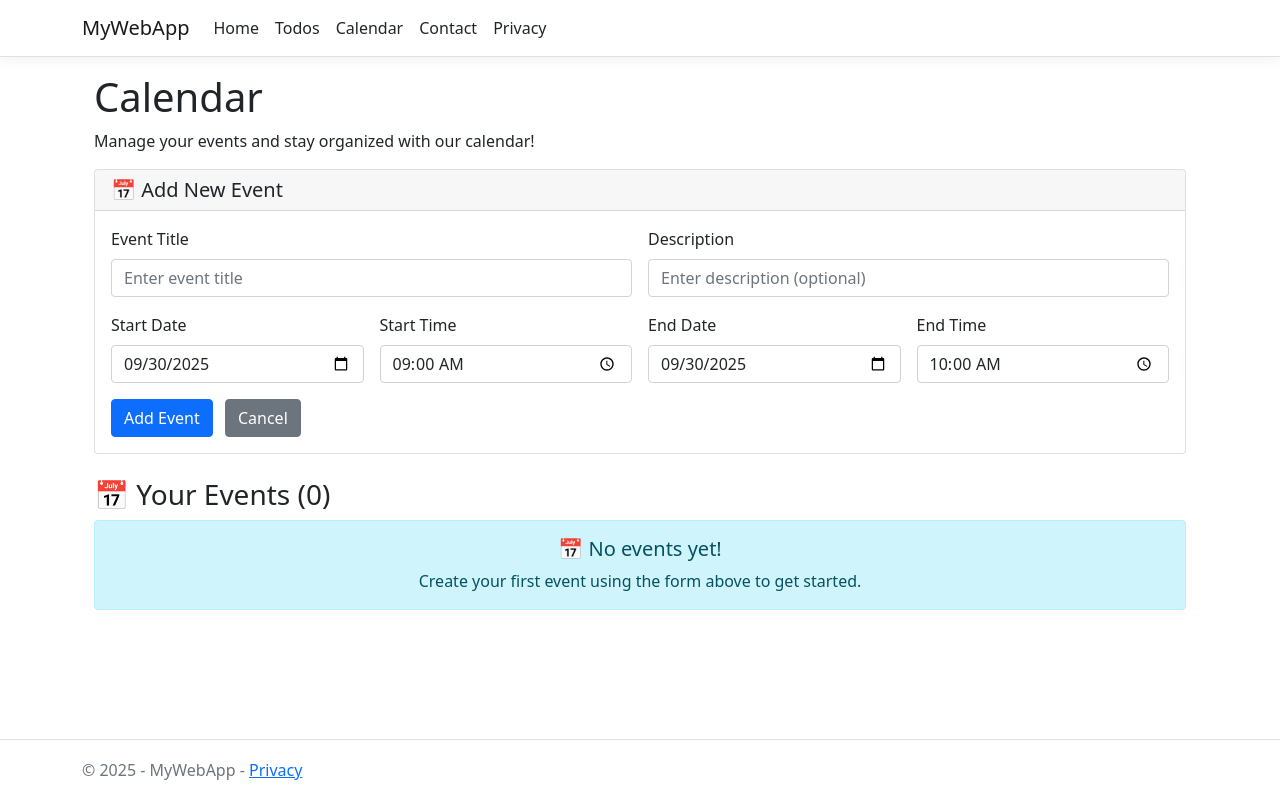
After one commit to bfayez/MyWebAppACA, an ASP.NET Core app: page /Calendar in a window 1280 px wide. The commit adds this page. Run offline with ASP.NET Core 8, Linux system fonts and the light colour scheme; style sheets or scripts are compiled from the project's sources.

Commit message:
Implement complete calendaring solution with documentation
Co-authored-by: bfayez <2073436+bfayez@users.noreply.github.com>

```diff
--- /dev/null
+++ b/Pages/Calendar.cshtml
@@ -0,0 +1,312 @@
+@page
+@model CalendarModel
+@{
+    ViewData["Title"] = "Calendar";
+}
+
+<div class="container">
+    <h1>@ViewData["Title"]</h1>
+    <p>Manage your events and stay organized with our calendar!</p>
+
+    @if (!string.IsNullOrEmpty(Model.Message))
+    {
+        <div class="alert alert-success" role="alert">
+            @Model.Message
+        </div>
+    }
+
+    <!-- Add New Event Form -->
+    <div class="card mb-4">
+        <div class="card-header">
+            <h5 class="mb-0">📅 Add New Event</h5>
+        </div>
+        <div class="card-body">
+            <form method="post" class="row g-3">
+                <div class="col-md-6">
+                    <label asp-for="NewEvent.Title" class="form-label"></label>
+                    <input asp-for="NewEvent.Title" class="form-control" placeholder="Enter event title" />
+                    <span asp-validation-for="NewEvent.Title" class="text-danger"></span>
+                </div>
+
+                <div class="col-md-6">
+                    <label asp-for="NewEvent.Description" class="form-label"></label>
+                    <input asp-for="NewEvent.Description" class="form-control" placeholder="Enter description (optional)" />
+                    <span asp-validation-for="NewEvent.Description" class="text-danger"></span>
+                </div>
+
+                <div class="col-md-3">
+                    <label asp-for="NewEvent.StartDate" class="form-label"></label>
+                    <input asp-for="NewEvent.StartDate" type="date" class="form-control" />
+                    <span asp-validation-for="NewEvent.StartDate" class="text-danger"></span>
+                </div>
+
+                <div class="col-md-3">
+                    <label asp-for="NewEvent.StartTime" class="form-label"></label>
+                    <input asp-for="NewEvent.StartTime" type="time" class="form-control" />
+                    <span asp-validation-for="NewEvent.StartTime" class="text-danger"></span>
+                </div>
+
+                <div class="col-md-3">
+                    <label asp-for="NewEvent.EndDate" class="form-label"></label>
+                    <input asp-for="NewEvent.EndDate" type="date" class="form-control" />
+                    <span asp-validation-for="NewEvent.EndDate" class="text-danger"></span>
+                </div>
+
+                <div class="col-md-3">
+                    <label asp-for="NewEvent.EndTime" class="form-label"></label>
+                    <input asp-for="NewEvent.EndTime" type="time" class="form-control" />
+                    <span asp-validation-for="NewEvent.EndTime" class="text-danger"></span>
+                </div>
+
+                <div class="col-12">
+                    <button type="submit" class="btn btn-primary">
+                        <i class="bi bi-plus-circle"></i> Add Event
+                    </button>
+                    <a asp-page="/Index" class="btn btn-secondary ms-2">Cancel</a>
+                </div>
+            </form>
+        </div>
+    </div>
+
+    <!-- Calendar View -->
+    <div class="row">
+        <div class="col-12">
+            <h3>📅 Your Events (@Model.Events.Count)</h3>
+
+            @if (Model.Events.Any())
+            {
+                var today = DateTime.Today;
+                var currentMonth = today.Month;
+                var currentYear = today.Year;
+                var firstDayOfMonth = new DateTime(currentYear, currentMonth, 1);
+                var lastDayOfMonth = firstDayOfMonth.AddMonths(1).AddDays(-1);
+                var firstDisplayDate = firstDayOfMonth.AddDays(-(int)firstDayOfMonth.DayOfWeek);
+                var lastDisplayDate = lastDayOfMonth.AddDays(6 - (int)lastDayOfMonth.DayOfWeek);
+
+                var todayEvents = Model.Events.Where(e => e.IsToday).OrderBy(e => e.StartDateTime).ToList();
+                var upcomingEvents = Model.Events.Where(e => e.IsUpcoming).OrderBy(e => e.StartDateTime).Take(5).ToList();
+                var pastEvents = Model.Events.Where(e => e.IsPast).OrderByDescending(e => e.StartDateTime).Take(5).ToList();
+
+                <!-- Simple Calendar Grid -->
+                <div class="card mb-4">
+                    <div class="card-header text-center">
+                        <h5 class="mb-0">@firstDayOfMonth.ToString("MMMM yyyy")</h5>
+                    </div>
+                    <div class="card-body p-0">
+                        <table class="table table-bordered mb-0">
+                            <thead class="table-light">
+                                <tr>
+                                    <th class="text-center py-2">Sunday</th>
+                                    <th class="text-center py-2">Monday</th>
+                                    <th class="text-center py-2">Tuesday</th>
+                                    <th class="text-center py-2">Wednesday</th>
+                                    <th class="text-center py-2">Thursday</th>
+                                    <th class="text-center py-2">Friday</th>
+                                    <th class="text-center py-2">Saturday</th>
+                                </tr>
+                            </thead>
+                            <tbody>
+                                @for (var date = firstDisplayDate; date <= lastDisplayDate; date = date.AddDays(7))
+                                {
+                                    <tr style="height: 100px;">
+                                        @for (int i = 0; i < 7; i++)
+                                        {
+                                            var currentDate = date.AddDays(i);
+                                            var dayEvents = Model.Events.Where(e => e.StartDateTime.Date == currentDate.Date).ToList();
+                                            var isCurrentMonth = currentDate.Month == currentMonth;
+                                            var isToday = currentDate.Date == today;
+
+                                            <td class="align-top p-1 @(isCurrentMonth ? "" : "text-muted bg-light") @(isToday ? "border-primary border-2" : "")">
+                                                <div class="d-flex flex-column h-100">
+                                                    <div class="fw-bold small text-center @(isToday ? "text-primary" : "")">
+                                                        @currentDate.Day
+                                                    </div>
+                                                    <div class="flex-grow-1 overflow-hidden">
+                                                        @foreach (var eventItem in dayEvents.Take(2))
+                                                        {
+                                                            <div class="badge bg-primary text-truncate d-block mb-1 small"
+                                                                 title="@eventItem.Title - @eventItem.StartDateTime.ToString("HH:mm")">
+                                                                @eventItem.StartDateTime.ToString("HH:mm") @eventItem.Title
+                                                            </div>
+                                                        }
+                                                        @if (dayEvents.Count > 2)
+                                                        {
+                                                            <div class="small text-muted">+@(dayEvents.Count - 2) more</div>
+                                                        }
+                                                    </div>
+                                                </div>
+                                            </td>
+                                        }
+                                    </tr>
+                                }
+                            </tbody>
+                        </table>
+                    </div>
+                </div>
+
+                <!-- Event List -->
+                <div class="row">
+                    <!-- Today's Events -->
+                    <div class="col-md-4">
+                        <h5 class="text-primary">📍 Today's Events</h5>
+                        @if (todayEvents.Any())
+                        {
+                            @foreach (var eventItem in todayEvents)
+                            {
+                                <div class="card mb-2 border-primary">
+                                    <div class="card-body p-3">
+                                        <div class="d-flex justify-content-between align-items-start">
+                                            <div class="flex-grow-1">
+                                                <h6 class="card-title mb-1">@eventItem.Title</h6>
+                                                @if (!string.IsNullOrEmpty(eventItem.Description))
+                                                {
+                                                    <p class="card-text text-muted small mb-2">@eventItem.Description</p>
+                                                }
+                                                <small class="text-muted">
+                                                    @eventItem.StartDateTime.ToString("HH:mm") - @eventItem.EndDateTime.ToString("HH:mm")
+                                                </small>
+                                            </div>
+                                            <form method="post" asp-page-handler="Delete" class="d-inline"
+                                                  onsubmit="return confirm('Are you sure you want to delete this event?')">
+                                                <input type="hidden" name="id" value="@eventItem.Id" />
+                                                <button type="submit" class="btn btn-outline-danger btn-sm" title="Delete">
+                                                    🗑️
+                                                </button>
+                                            </form>
+                                        </div>
+                                    </div>
+                                </div>
+                            }
+                        }
+                        else
+                        {
+                            <div class="alert alert-info" role="alert">
+                                📅 No events today!
+                            </div>
+                        }
+                    </div>
+
+                    <!-- Upcoming Events -->
+                    <div class="col-md-4">
+                        <h5 class="text-success">⏰ Upcoming Events</h5>
+                        @if (upcomingEvents.Any())
+                        {
+                            @foreach (var eventItem in upcomingEvents)
+                            {
+                                <div class="card mb-2 border-success">
+                                    <div class="card-body p-3">
+                                        <div class="d-flex justify-content-between align-items-start">
+                                            <div class="flex-grow-1">
+                                                <h6 class="card-title mb-1">@eventItem.Title</h6>
+                                                @if (!string.IsNullOrEmpty(eventItem.Description))
+                                                {
+                                                    <p class="card-text text-muted small mb-2">@eventItem.Description</p>
+                                                }
+                                                <small class="text-muted">
+                                                    @eventItem.StartDateTime.ToString("MMM dd, yyyy HH:mm")
+                                                </small>
+                                            </div>
+                                            <form method="post" asp-page-handler="Delete" class="d-inline"
+                                                  onsubmit="return confirm('Are you sure you want to delete this event?')">
+                                                <input type="hidden" name="id" value="@eventItem.Id" />
+                                                <button type="submit" class="btn btn-outline-danger btn-sm" title="Delete">
+                                                    🗑️
+                                                </button>
+                                            </form>
+                                        </div>
+                                    </div>
+                                </div>
+                            }
+                        }
+                        else
+                        {
+                            <div class="alert alert-info" role="alert">
+                                📅 No upcoming events!
+                            </div>
+                        }
+                    </div>
+
+                    <!-- Past Events -->
+                    <div class="col-md-4">
+                        <h5 class="text-secondary">📝 Past Events</h5>
+                        @if (pastEvents.Any())
+                        {
+                            @foreach (var eventItem in pastEvents)
+                            {
+                                <div class="card mb-2 border-secondary">
+                                    <div class="card-body p-3">
+                                        <div class="d-flex justify-content-between align-items-start">
+                                            <div class="flex-grow-1">
+                                                <h6 class="card-title mb-1 text-muted">@eventItem.Title</h6>
+                                                @if (!string.IsNullOrEmpty(eventItem.Description))
+                                                {
+                                                    <p class="card-text text-muted small mb-2">@eventItem.Description</p>
+                                                }
+                                                <small class="text-muted">
+                                                    @eventItem.StartDateTime.ToString("MMM dd, yyyy HH:mm")
+                                                </small>
+                                            </div>
+                                            <form method="post" asp-page-handler="Delete" class="d-inline"
+                                                  onsubmit="return confirm('Are you sure you want to delete this event?')">
+                                                <input type="hidden" name="id" value="@eventItem.Id" />
+                                                <button type="submit" class="btn btn-outline-danger btn-sm" title="Delete">
+                                                    🗑️
+                                                </button>
+                                            </form>
+                                        </div>
+                                    </div>
+                                </div>
+                            }
+                        }
+                        else
+                        {
+                            <div class="alert alert-secondary" role="alert">
+                                📝 No past events!
+                            </div>
+                        }
+                    </div>
+                </div>
+            }
+            else
+            {
+                <div class="alert alert-info text-center" role="alert">
+                    <h5>📅 No events yet!</h5>
+                    <p class="mb-0">Create your first event using the form above to get started.</p>
+                </div>
+            }
+        </div>
+    </div>
+</div>
+
+@section Scripts {
+    @await Html.PartialAsync("_ValidationScriptsPartial")
+    <script>
+        // Auto-set end date to match start date when start date changes
+        document.addEventListener('DOMContentLoaded', function() {
+            const startDateInput = document.querySelector('input[name="NewEvent.StartDate"]');
+            const endDateInput = document.querySelector('input[name="NewEvent.EndDate"]');
+            const startTimeInput = document.querySelector('input[name="NewEvent.StartTime"]');
+            const endTimeInput = document.querySelector('input[name="NewEvent.EndTime"]');
+
+            if (startDateInput && endDateInput) {
+                startDateInput.addEventListener('change', function() {
+                    if (!endDateInput.value || endDateInput.value < this.value) {
+                        endDateInput.value = this.value;
+                    }
+                });
+            }
+
+            if (startTimeInput && endTimeInput) {
+                startTimeInput.addEventListener('change', function() {
+                    if (startDateInput.value === endDateInput.value) {
+                        const startTime = this.value;
+                        const [hours, minutes] = startTime.split(':').map(Number);
+                        const endTime = new Date(0, 0, 0, hours + 1, minutes);
+                        const endTimeStr = endTime.toTimeString().slice(0, 5);
+                        endTimeInput.value = endTimeStr;
+                    }
+                });
+            }
+        });
+    </script>
+}
--- /dev/null
+++ b/Pages/Calendar.cshtml.cs
@@ -0,0 +1,120 @@
+using Microsoft.AspNetCore.Mvc;
+using Microsoft.AspNetCore.Mvc.RazorPages;
+using System.ComponentModel.DataAnnotations;
+
+namespace MyWebApp.Pages;
+
+public class CalendarModel : PageModel
+{
+    private readonly ILogger<CalendarModel> _logger;
+    private static readonly List<CalendarEvent> _events = new();
+    private static int _nextId = 1;
+
+    public CalendarModel(ILogger<CalendarModel> logger)
+    {
+        _logger = logger;
+    }
+
+    [BindProperty]
+    public CreateEventForm NewEvent { get; set; } = new();
+
+    public IReadOnlyList<CalendarEvent> Events => _events.AsReadOnly();
+
+    public string Message { get; set; } = string.Empty;
+
+    public void OnGet()
+    {
+        _logger.LogInformation("Calendar page visited at {Time}", DateTime.UtcNow);
+
+        // Display success message from TempData if available
+        if (TempData["SuccessMessage"] != null)
+        {
+            Message = TempData["SuccessMessage"]?.ToString() ?? string.Empty;
+        }
+    }
+
+    public IActionResult OnPost()
+    {
+        if (!ModelState.IsValid)
+        {
+            return Page();
+        }
+
+        var calendarEvent = new CalendarEvent
+        {
+            Id = _nextId++,
+            Title = NewEvent.Title,
+            Description = NewEvent.Description,
+            StartDateTime = NewEvent.StartDate.ToDateTime(NewEvent.StartTime),
+            EndDateTime = NewEvent.EndDate.ToDateTime(NewEvent.EndTime),
+            CreatedAt = DateTime.UtcNow
+        };
+
+        _events.Add(calendarEvent);
+
+        _logger.LogInformation("New event created: {Title} at {Time}",
+            calendarEvent.Title, DateTime.UtcNow);
+
+        TempData["SuccessMessage"] = "Event created successfully!";
+
+        // Redirect to GET to clear the form (POST-REDIRECT-GET pattern)
+        return RedirectToPage();
+    }
+
+    public IActionResult OnPostDelete(int id)
+    {
+        var eventItem = _events.FirstOrDefault(e => e.Id == id);
+        if (eventItem != null)
+        {
+            _events.Remove(eventItem);
+
+            _logger.LogInformation("Event {Id} deleted at {Time}", id, DateTime.UtcNow);
+
+            TempData["SuccessMessage"] = "Event deleted successfully!";
+        }
+
+        return RedirectToPage();
+    }
+}
+
+public class CalendarEvent
+{
+    public int Id { get; set; }
+    public string Title { get; set; } = string.Empty;
+    public string? Description { get; set; }
+    public DateTime StartDateTime { get; set; }
+    public DateTime EndDateTime { get; set; }
+    public DateTime CreatedAt { get; set; }
+
+    public bool IsToday => StartDateTime.Date == DateTime.Today;
+    public bool IsUpcoming => StartDateTime.Date > DateTime.Today;
+    public bool IsPast => StartDateTime.Date < DateTime.Today;
+}
+
+public class CreateEventForm
+{
+    [Required(ErrorMessage = "Title is required.")]
+    [StringLength(100, ErrorMessage = "Title cannot exceed 100 characters.")]
+    [Display(Name = "Event Title")]
+    public string Title { get; set; } = string.Empty;
+
+    [StringLength(500, ErrorMessage = "Description cannot exceed 500 characters.")]
+    [Display(Name = "Description")]
+    public string? Description { get; set; }
+
+    [Required(ErrorMessage = "Start date is required.")]
+    [Display(Name = "Start Date")]
+    public DateOnly StartDate { get; set; } = DateOnly.FromDateTime(DateTime.Today);
+
+    [Required(ErrorMessage = "Start time is required.")]
+    [Display(Name = "Start Time")]
+    public TimeOnly StartTime { get; set; } = new TimeOnly(9, 0);
+
+    [Required(ErrorMessage = "End date is required.")]
+    [Display(Name = "End Date")]
+    public DateOnly EndDate { get; set; } = DateOnly.FromDateTime(DateTime.Today);
+
+    [Required(ErrorMessage = "End time is required.")]
+    [Display(Name = "End Time")]
+    public TimeOnly EndTime { get; set; } = new TimeOnly(10, 0);
+}
--- a/Pages/Shared/_Layout.cshtml
+++ b/Pages/Shared/_Layout.cshtml
@@ -24,6 +24,9 @@
                         </li>
                         <li class="nav-item">
                             <a class="nav-link text-dark" asp-area="" asp-page="/Todos">Todos</a>
+                        </li>
+                        <li class="nav-item">
+                            <a class="nav-link text-dark" asp-area="" asp-page="/Calendar">Calendar</a>
                         </li>
                         <li class="nav-item">
                             <a class="nav-link text-dark" asp-area="" asp-page="/Contact">Contact</a>
```
Also changed, not shown: docs/CALENDAR.md (added, +278 -0 lines).
